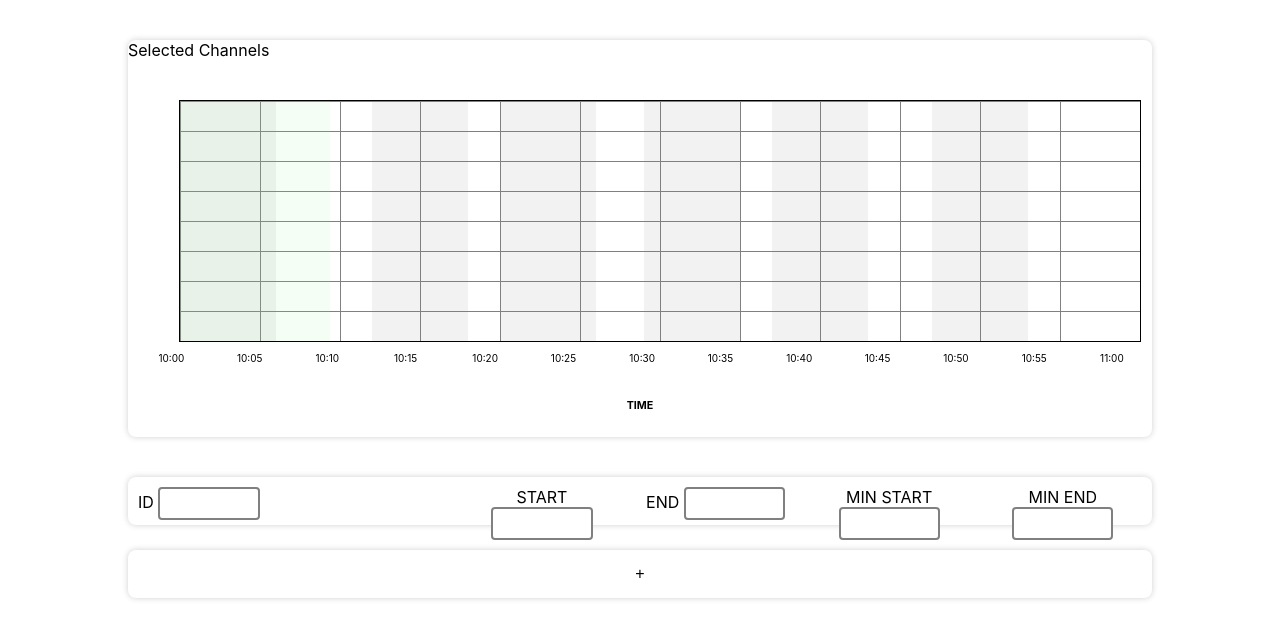
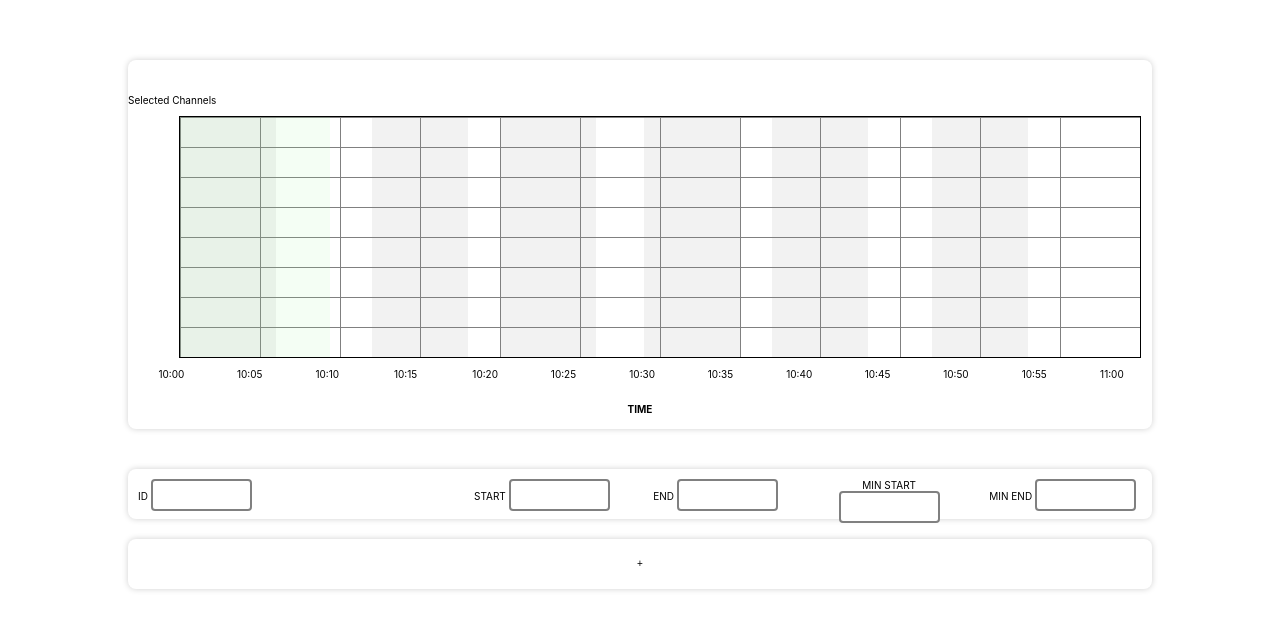
Before and after one commit to ButhainaSudi/edi, a React (Create React App) app: page / in a window 1280 px wide. Shown: the top 638 px of the page. Built offline with nearby package versions, Linux system fonts and the light colour scheme.

Commit message:
Updated Font size

```diff
--- a/src/App.css
+++ b/src/App.css
@@ -41,11 +41,11 @@
   display: block;
   margin-left: 10%;
   width: 80%;
-  height: 3em;
+  height: 5em;
   border: none;
   background-color: white;
   padding: 0px 0px;
-  font-size: 16px;
+  font-size: 10px;
   cursor: pointer;
   border-radius: 8px;
   box-shadow: 0 0px 0px 0 rgba(0,0,0,0.2), 0 0px 6px 0 rgba(0,0,0,0.19);
@@ -53,7 +53,6 @@
 
 .xlabel{
   margin-left: 2%;
-  font-size: 10px;
   width: 38px;
   border-bottom: black;
   border-bottom-width: 1px;
@@ -67,7 +66,21 @@
   border: none;
   background-color: white;
   padding: 0px 0px;
-  font-size: 16px;
+  font-size: 10px;
+  cursor: pointer;
+  border-radius: 8px;
+  box-shadow: 0 0px 0px 0 rgba(0,0,0,0.2), 0 0px 6px 0 rgba(0,0,0,0.19);
+}
+
+.mini-block {
+  display: block;
+  margin-left: 30%;
+  width: 60%;
+  height: 5em;
+  border: none;
+  background-color: white;
+  padding: 0px 0px;
+  font-size: 10px;
   cursor: pointer;
   border-radius: 8px;
   box-shadow: 0 0px 0px 0 rgba(0,0,0,0.2), 0 0px 6px 0 rgba(0,0,0,0.19);
--- a/src/Timeline.js
+++ b/src/Timeline.js
@@ -2,10 +2,14 @@ import React from 'react'
 
 export default function Timeline() {
     return (
+        <>
 
+        <br/>
         <div className = "row bigblock">
-            Selected Channels
-            <br/><br/><br/>
+            <br/><br/>
+            <div className = "row">
+                <p>Selected Channels</p>
+            </div>
             <div className = "grid">
                 <div className = "bar" style = {{width: (100/60 * 6) + '%'}}></div>
                 <div className = "space" style = {{width: (100/60 * 6) + '%'}}></div>
@@ -36,8 +40,9 @@ export default function Timeline() {
                 <div className = "column xlabel">11:00</div>
             </div>
             <div className = "row">
-                <h6 align = "center">TIME</h6>
+                <h4 align = "center">TIME</h4>
             </div>
         </div>
+        </>
     )
 }
```
Also changed, not shown: 1 other file (tests, documents, lock files or other folders).
